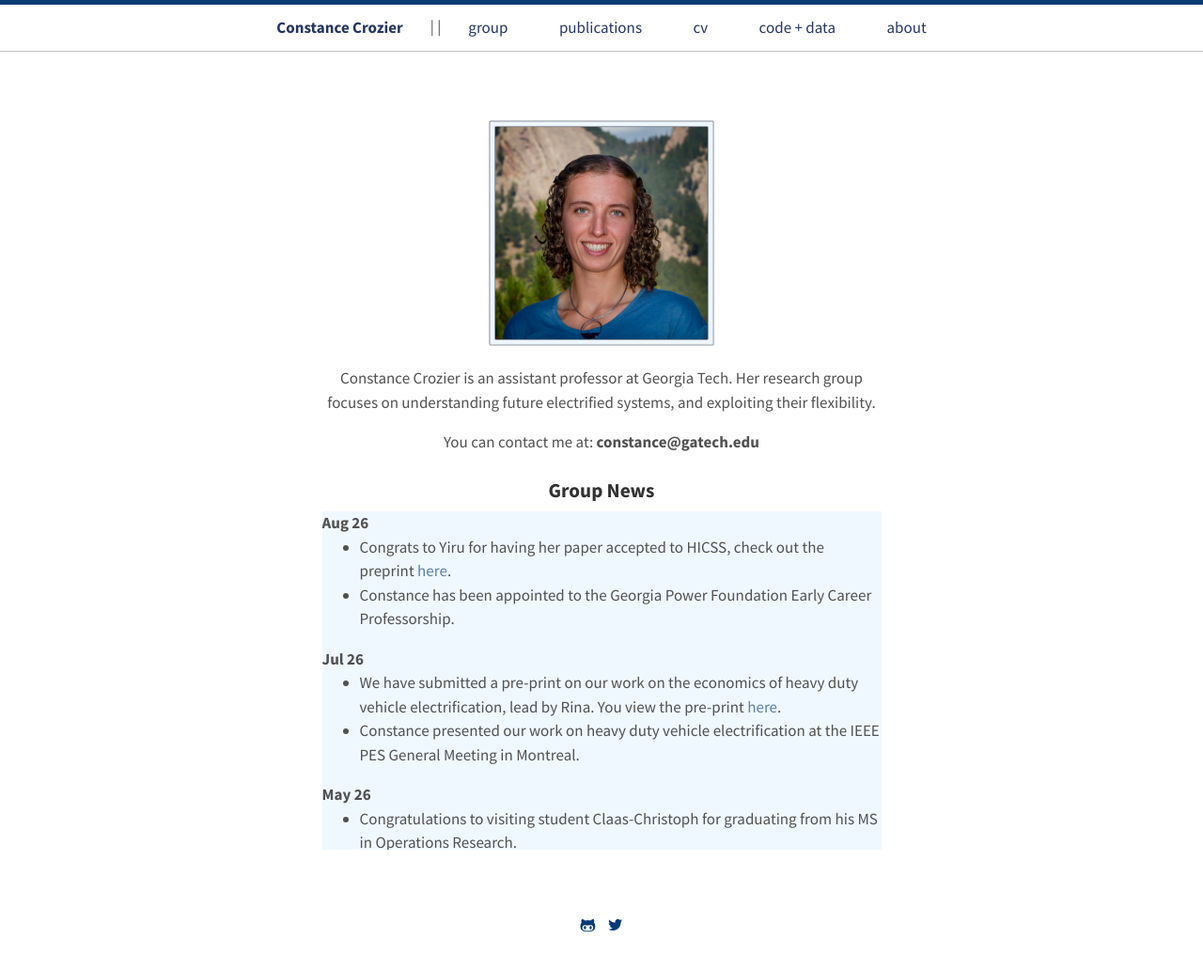
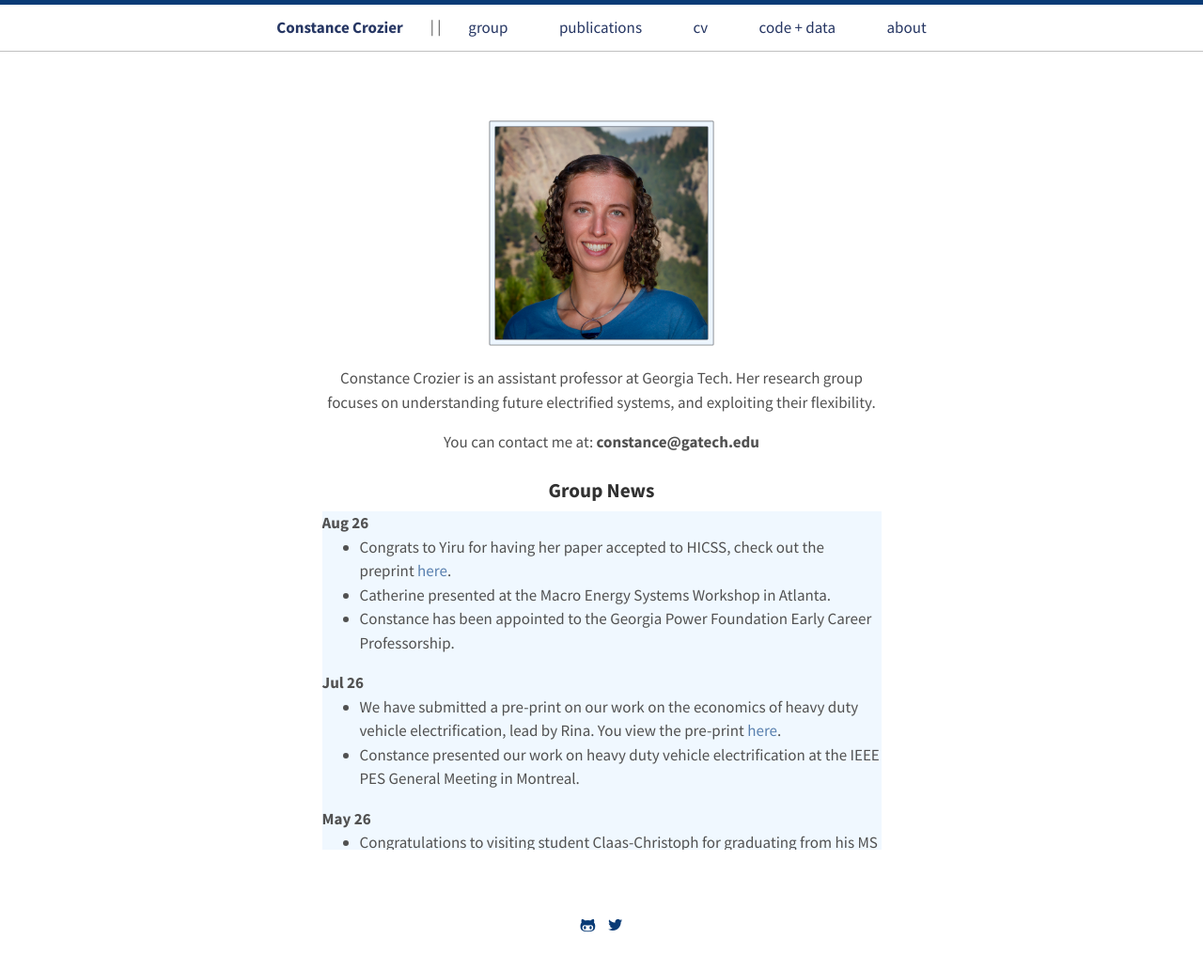
Before and after one commit to constancecrozier/constancecrozier.github.io, a Jekyll site: the page built from index.html, in a window 1280 px wide. Shown: the whole page at 94% size. Built offline with Jekyll 4.4.1, drawn with Linux system fonts in a browser that asks for light colours.

Commit message:
Update index.html

```diff
--- a/index.html
+++ b/index.html
@@ -33,6 +33,7 @@ title: Home
 
 <ul>
     <li>Congrats to Yiru for having her paper accepted to HICSS, check out the preprint <a href="https://arxiv.org/pdf/2603.27831">here</a>.</li>
+    <li>Catherine presented at the Macro Energy Systems Workshop in Atlanta.</li>
     <li>Constance has been appointed to the Georgia Power Foundation Early Career Professorship.</li>
     </ul>
 <b>Jul 26</b>
```
